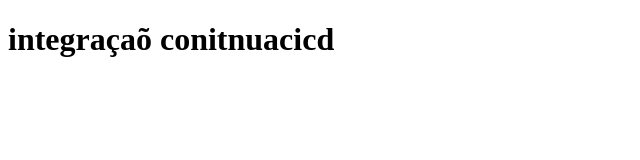
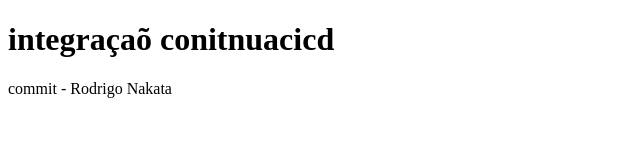
Before and after one commit to GiovaniScaciotti/CI_CD, a plain HTML site: page index.html in a window 1280 px wide. Shown: the whole page, without its empty margins (0-640 px from the left). Drawn offline with Linux system fonts and the light colour scheme.

Commit message:
commitRodrigo

```diff
--- a/index.html
+++ b/index.html
@@ -8,6 +8,6 @@
 </head>
 <body>
     <h1>integraçaõ conitnuacicd</h1>
-
+        commit - Rodrigo Nakata
 </body>
 </html>
```
